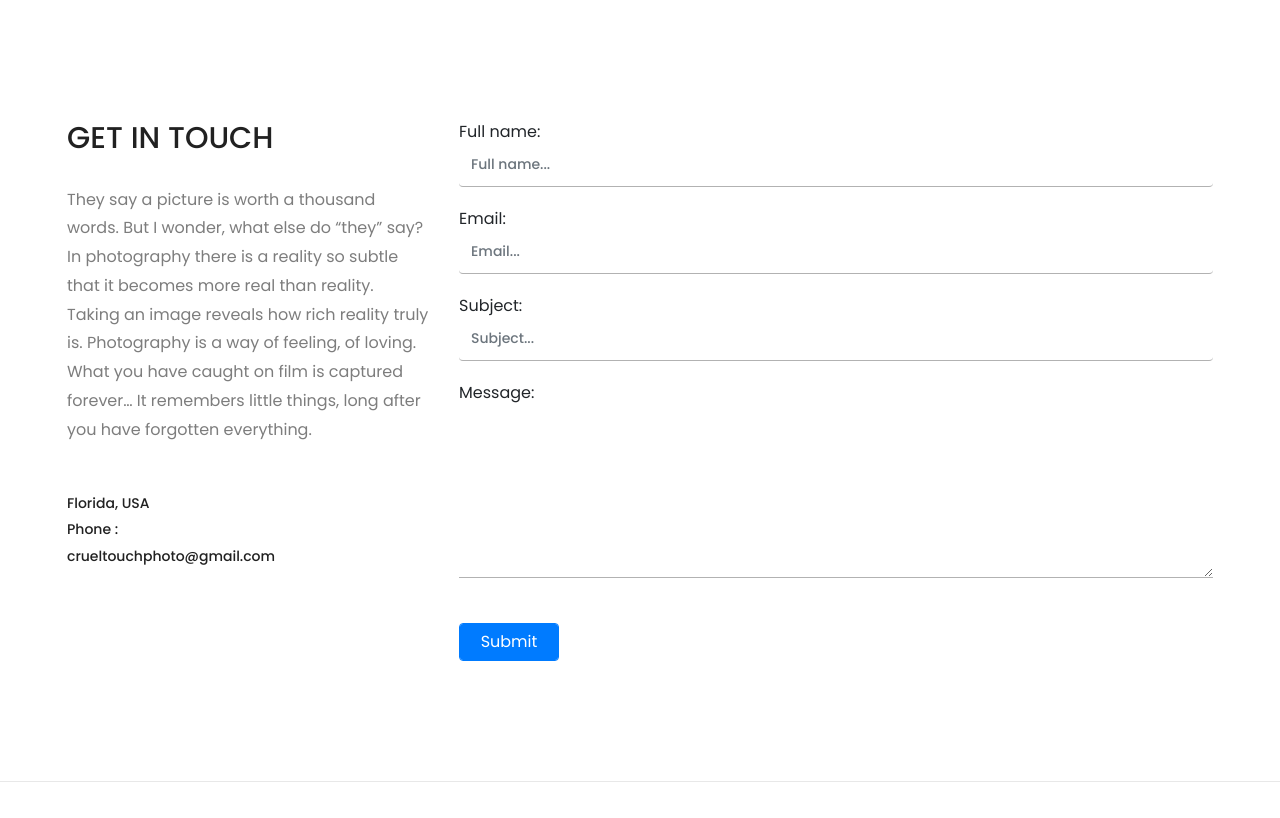
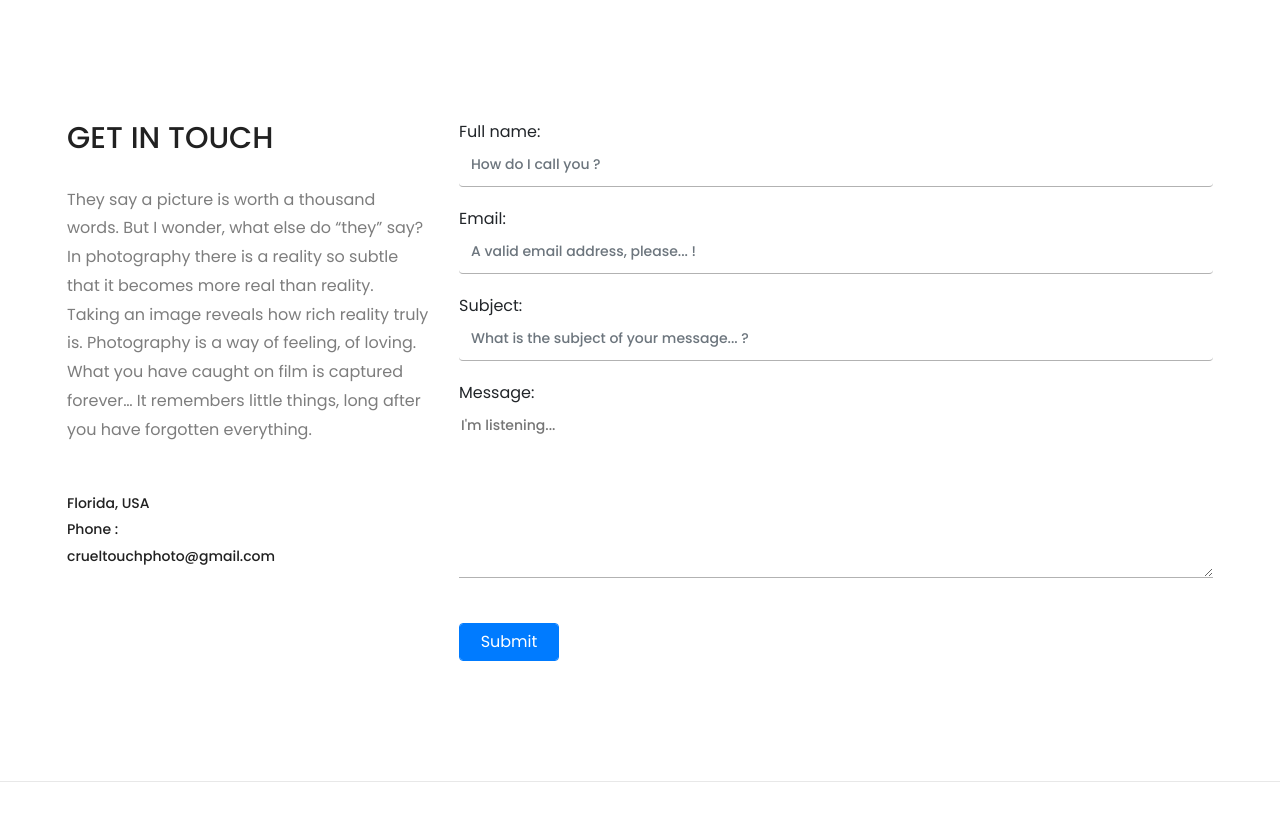
Before and after one commit to adamspd/crueltouch, a Django app: page /contact/ in a window 1280 px wide. Shown: the part 92-910 px from the top of the page. Run offline with Django 3.2, Linux system fonts and the light colour scheme; some libraries are stand-ins or nearby versions.

Commit message:
Add new placeholder to contact form

```diff
--- a/static_pages_and_forms/templates/static_pages_and_forms/contact.html
+++ b/static_pages_and_forms/templates/static_pages_and_forms/contact.html
@@ -76,10 +76,13 @@
 
 		//Query All input fields
 		var form_fields = document.getElementsByTagName('input')
-		form_fields[1].placeholder='Full name...';
-		form_fields[2].placeholder='Email...';
-		form_fields[3].placeholder='Subject...';
-		form_fields[4].placeholder='Message...';
+		form_fields[1].placeholder='How do I call you ? ';
+		form_fields[2].placeholder='A valid email address, please... !';
+		form_fields[3].placeholder="What is the subject of your message... ?";
+        form_fields[4].placeholder="I'm listening...";
+
+        var form_field_text_area = document.getElementsByTagName('textarea')
+		form_field_text_area[0].placeholder="I'm listening...";
 
 
 		for (var field in form_fields){
```
